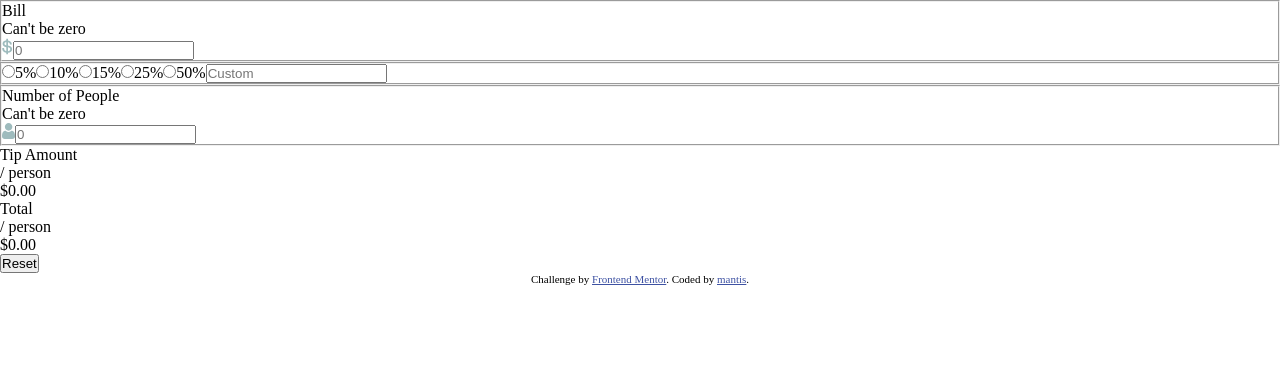
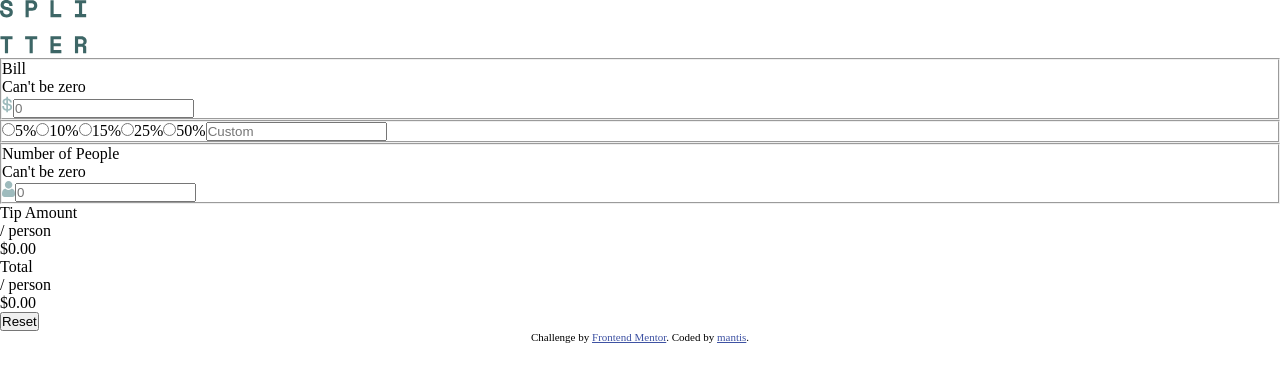
Before and after one commit to morauszkia/fm-tip-calculator, a Vue app: page / in a window 1280 px wide. Shown: the top 382 px of the page. Built offline with nearby package versions, Linux system fonts and the light colour scheme.

Commit message:
Add Logo to app

```diff
--- a/src/App.vue
+++ b/src/App.vue
@@ -1,7 +1,11 @@
 <script setup>
+import Logo from "./assets/images/logo.svg?component";
 import Container from "./components/Container.vue";
 </script>
 
-<template><Container /></template>
+<template>
+  <Logo />
+  <Container />
+</template>
 
 <style scoped></style>
```
